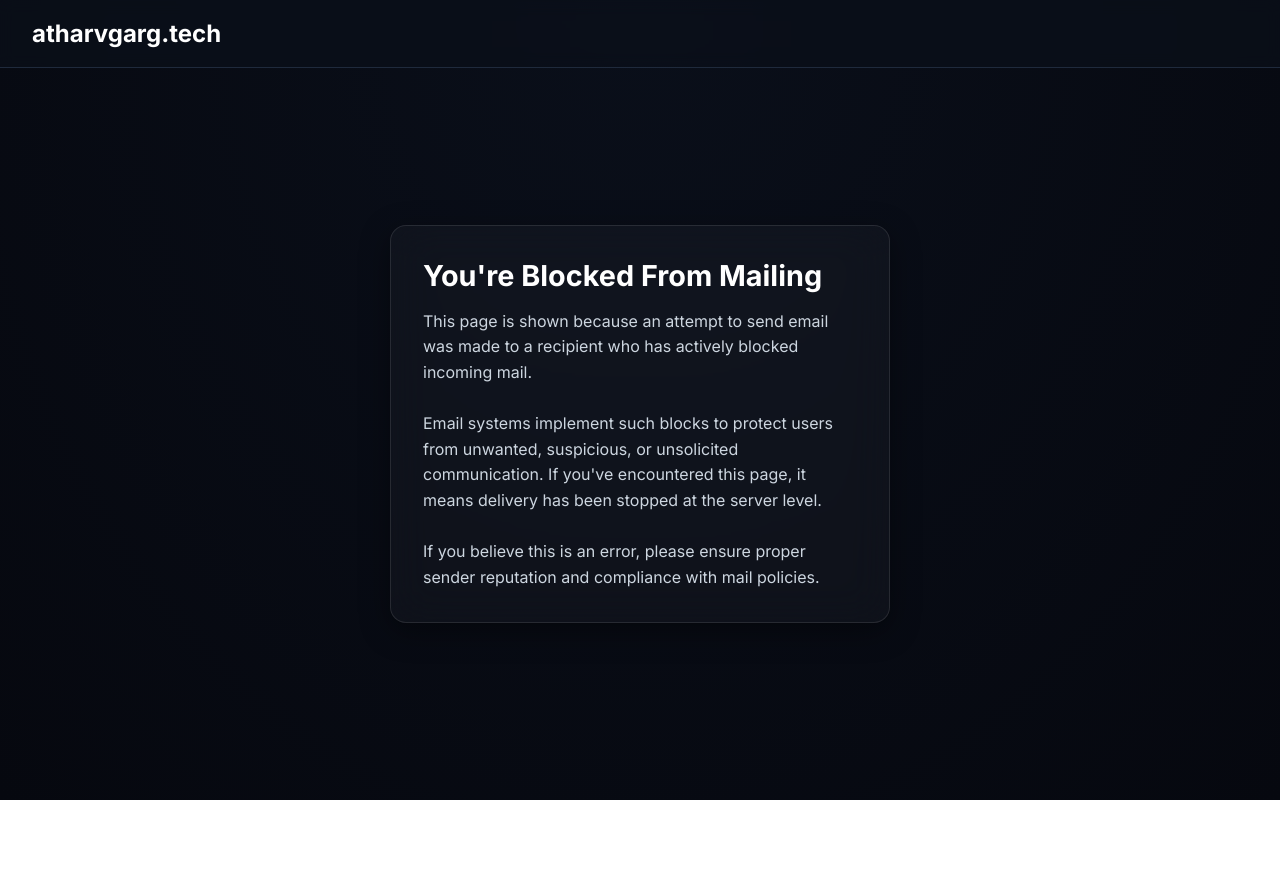
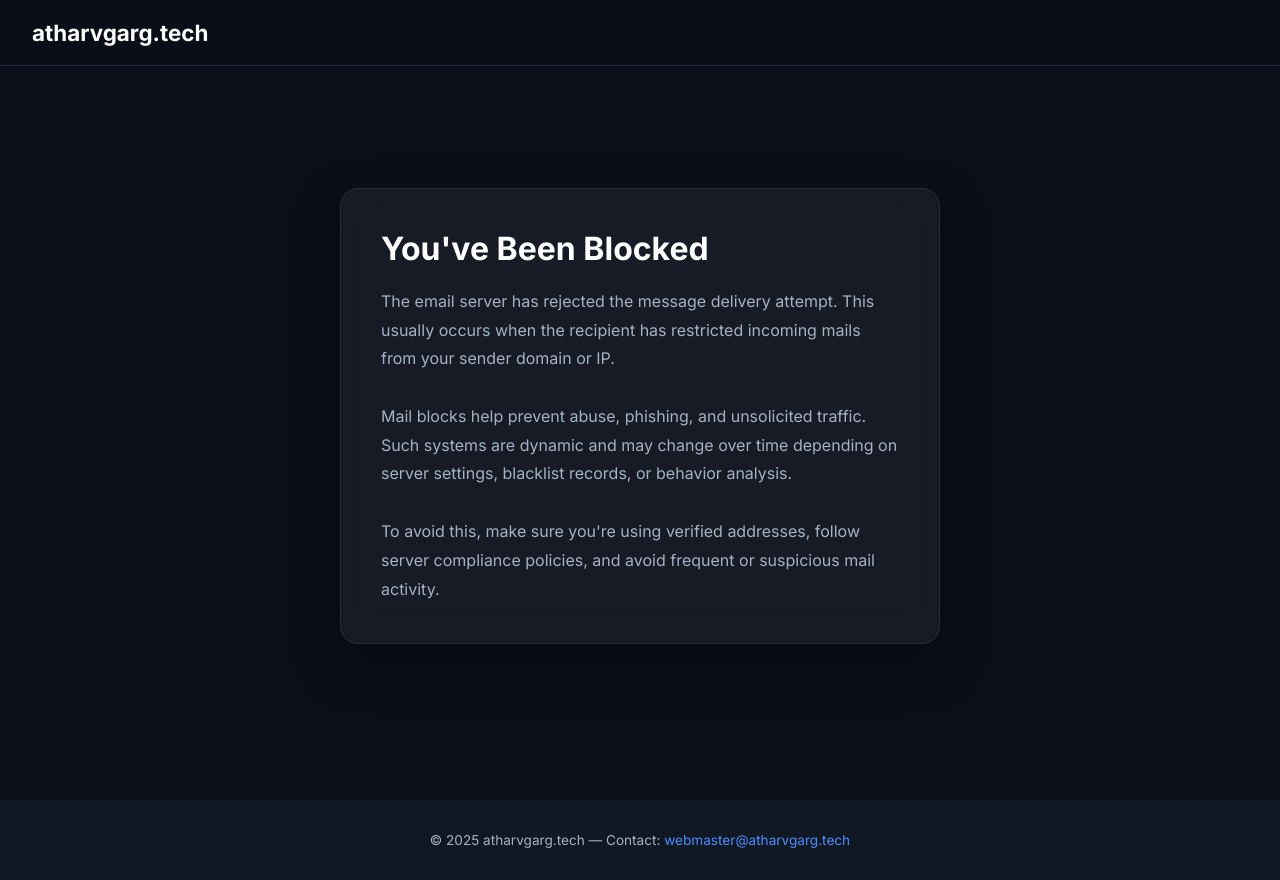
Before and after one commit to atharvgrg/atharvgarg-tech, a plain HTML site: page blocked/index.html in a window 1280 px wide. Before the commit the page ends 800 px from the top, so only its background shows below. Drawn offline with Linux system fonts and the light colour scheme.

Commit message:
Update index.html

```diff
--- a/blocked/index.html
+++ b/blocked/index.html
@@ -7,6 +7,14 @@
   <title>Access Blocked - atharvgarg.tech</title>
   <link href="https://fonts.googleapis.com/css2?family=Inter:wght@400;600;700&display=swap" rel="stylesheet">
   <style>
+    :root {
+      --bg-dark: #0a0f1a;
+      --bg-light: #101824;
+      --card-bg: rgba(255, 255, 255, 0.05);
+      --highlight: #4f8cff;
+      --text-muted: #a6b2c4;
+    }
+
     * {
       margin: 0;
       padding: 0;
@@ -16,9 +24,9 @@
     html, body {
       height: 100%;
       font-family: 'Inter', sans-serif;
-      background: radial-gradient(ellipse at top, #0a0f1a, #06080f);
-      color: #ffffff;
-      overflow-x: hidden;
+      background: var(--bg-dark);
+      color: white;
+      scroll-behavior: smooth;
     }
 
     header {
@@ -26,73 +34,74 @@
       top: 0;
       width: 100%;
       padding: 1.2rem 2rem;
-      background: rgba(10, 15, 26, 0.8);
-      backdrop-filter: blur(8px);
+      background: rgba(10, 15, 26, 0.9);
+      backdrop-filter: blur(10px);
       border-bottom: 1px solid #1f2a3c;
-      z-index: 10;
+      z-index: 100;
     }
 
     header h1 {
-      font-size: 1.5rem;
+      font-size: 1.4rem;
       font-weight: 700;
-      color: #ffffff;
     }
 
-    .container {
-      padding-top: 6rem;
-      padding-bottom: 3rem;
+    header h1 a {
+      color: white;
+      text-decoration: none;
+    }
+
+    section {
+      min-height: 100vh;
       display: flex;
       flex-direction: column;
+      justify-content: center;
       align-items: center;
-      justify-content: center;
-      min-height: 100vh;
+      padding: 6rem 2rem 4rem;
+      background: var(--bg-dark);
+      transition: all 0.5s ease;
     }
 
     .card {
-      background: rgba(255, 255, 255, 0.03);
-      border: 1px solid rgba(255, 255, 255, 0.1);
+      background: var(--card-bg);
+      border: 1px solid rgba(255, 255, 255, 0.08);
       backdrop-filter: blur(20px);
-      padding: 2rem;
-      border-radius: 16px;
-      max-width: 500px;
+      padding: 2.5rem;
+      border-radius: 18px;
+      max-width: 600px;
       width: 90%;
-      animation: fadeInUp 1s ease forwards;
-      box-shadow: 0 8px 30px rgba(0, 0, 0, 0.4);
+      box-shadow: 0 20px 50px rgba(0, 0, 0, 0.4);
+      transform: translateY(50px);
+      opacity: 0;
+      transition: transform 0.8s ease, opacity 0.8s ease;
+    }
+
+    .card.visible {
+      transform: translateY(0);
+      opacity: 1;
     }
 
     h2 {
-      font-size: 1.8rem;
-      margin-bottom: 1rem;
+      font-size: 2rem;
+      margin-bottom: 1.2rem;
     }
 
     p {
       font-size: 1rem;
-      line-height: 1.6;
-      color: #cdd6e0;
+      line-height: 1.8;
+      color: var(--text-muted);
     }
 
     footer {
-      margin-top: auto;
-      padding: 2rem;
+      background: var(--bg-light);
       text-align: center;
-      font-size: 0.9rem;
-      color: #7f8fa4;
+      padding: 2rem 1rem;
+      font-size: 0.85rem;
+      color: var(--text-muted);
     }
 
     a {
-      color: #4f8cff;
+      color: var(--highlight);
       text-decoration: none;
-    }
-
-    @keyframes fadeInUp {
-      from {
-        transform: translateY(40px);
-        opacity: 0;
-      }
-      to {
-        transform: translateY(0);
-        opacity: 1;
-      }
     }
 
     @media (max-width: 600px) {
@@ -101,7 +110,7 @@
       }
 
       .card {
-        padding: 1.5rem;
+        padding: 2rem;
       }
     }
   </style>
@@ -109,26 +118,36 @@
 
 <body>
   <header>
-    <h1>atharvgarg.tech</h1>
+    <h1><a href="/">atharvgarg.tech</a></h1>
   </header>
 
-  <main class="container">
-    <div class="card">
-      <h2>You're Blocked From Mailing</h2>
+  <section>
+    <div class="card" id="card-blocked">
+      <h2>You've Been Blocked</h2>
       <p>
-        This page is shown because an attempt to send email was made to a recipient who has actively blocked incoming mail.
-        <br /><br />
-        Email systems implement such blocks to protect users from unwanted, suspicious, or unsolicited communication. If you've encountered this page, it means delivery has been stopped at the server level.
-        <br /><br />
-        If you believe this is an error, please ensure proper sender reputation and compliance with mail policies.
+        The email server has rejected the message delivery attempt. This usually occurs when the recipient has restricted incoming mails from your sender domain or IP. <br /><br />
+        Mail blocks help prevent abuse, phishing, and unsolicited traffic. Such systems are dynamic and may change over time depending on server settings, blacklist records, or behavior analysis.<br /><br />
+        To avoid this, make sure you're using verified addresses, follow server compliance policies, and avoid frequent or suspicious mail activity.
       </p>
     </div>
-  </main>
+  </section>
 
   <footer>
     &copy; <script>document.write(new Date().getFullYear())</script> atharvgarg.tech &mdash;
     Contact: <a href="mailto:webmaster@atharvgarg.tech">webmaster@atharvgarg.tech</a>
   </footer>
+
+  <script>
+    const observer = new IntersectionObserver((entries) => {
+      entries.forEach(entry => {
+        if (entry.isIntersecting) {
+          entry.target.classList.add('visible');
+        }
+      });
+    }, { threshold: 0.1 });
+
+    observer.observe(document.getElementById('card-blocked'));
+  </script>
 </body>
 
 </html>
```
